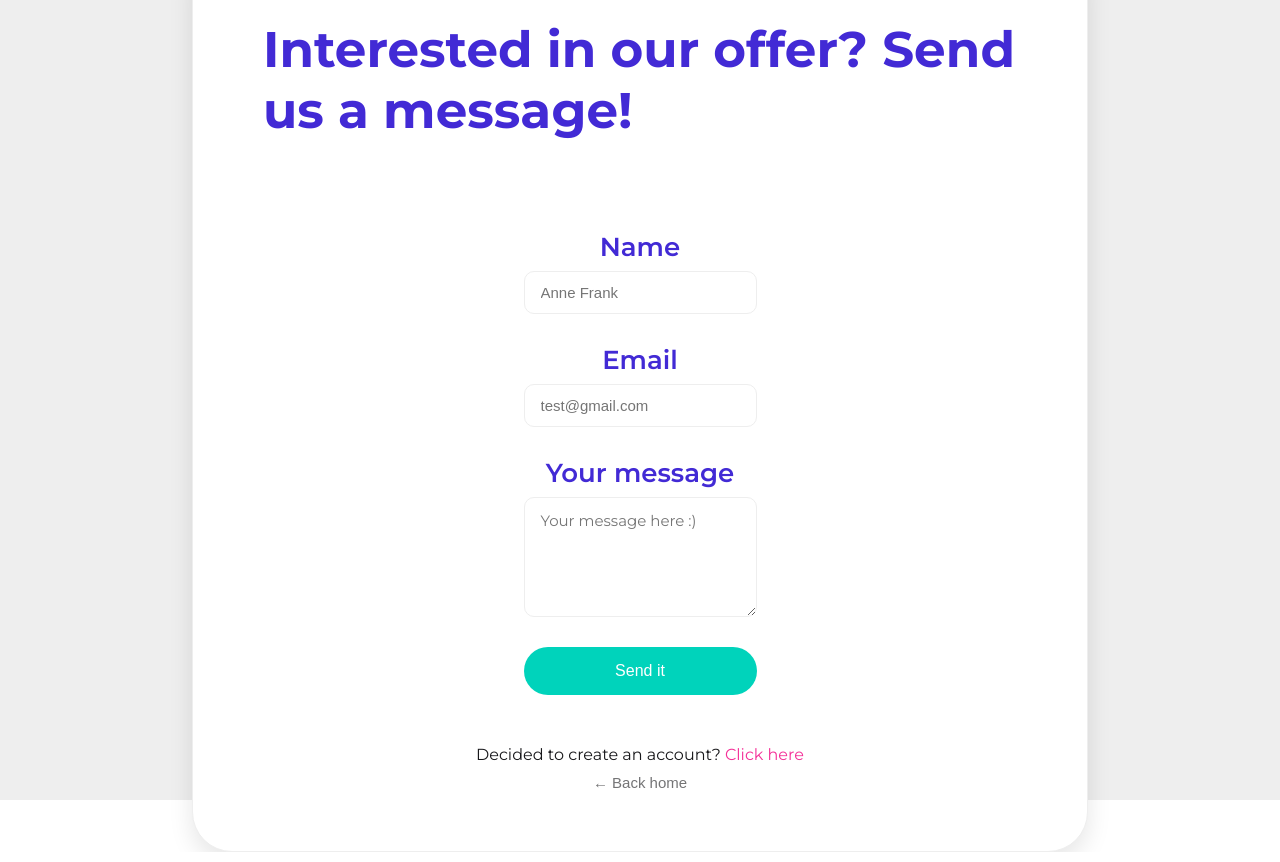
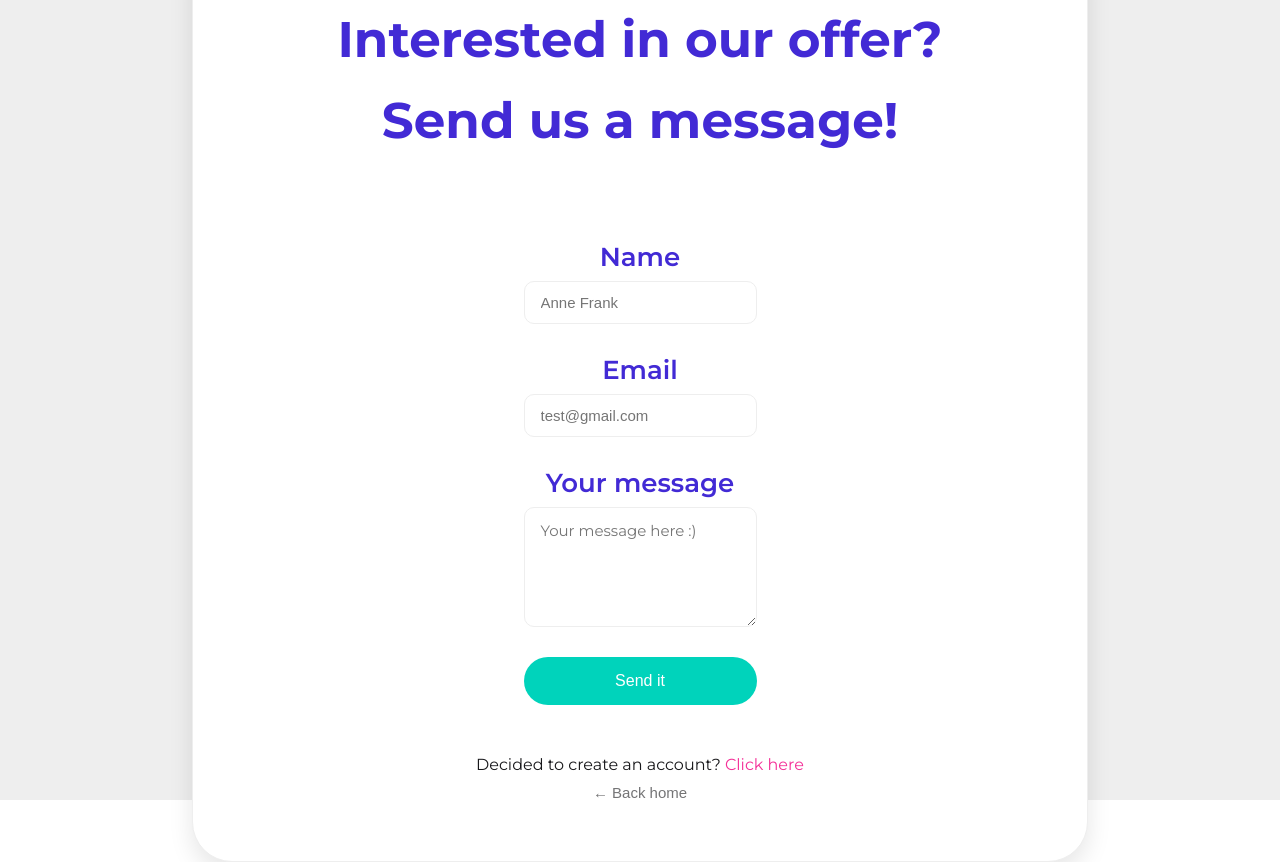
Before and after one commit to adela1coroiu/my_inventory_app, a React (Vite) app in the folder my_inventory_app/: page /contact-page in a window 1280 px wide. Built offline with nearby package versions, Linux system fonts and the light colour scheme; no server answers.

Commit message:
fixed some routing

```diff
--- a/my_inventory_app/src/components/AuthInitializer.jsx
+++ b/my_inventory_app/src/components/AuthInitializer.jsx
@@ -11,7 +11,7 @@ function AuthInitializer({children}) {
             const { data: { session }} = await supabase.auth.getSession(); //upon refreshing the page, we check to see if supabase
             //has a valid key saved in the browser's hidden storage
             if(session) {
-                dispatch(setAuth(session.user)); //if there is a valid key, it dispatches the user to redux
+                dispatch(setAuth(session.user)); //if there is a valid key, it dispatches the user to redux auth state
             }
         };
 
--- a/my_inventory_app/src/components/ContactPage.jsx
+++ b/my_inventory_app/src/components/ContactPage.jsx
@@ -44,7 +44,8 @@ function ContactPage() {
         <div className='dashboard-container'>
             <div className='dashboard-card'>
                 <div className='dashboard-header'>
-                    <h2 className='dashboard-title'>Interested in our offer? Send us a message!</h2>
+                    <h2 className='dashboard-title'>Interested in our offer?</h2>
+                    <h2 className='dashboard-title'>Send us a message!</h2>
                 </div>
                 <form className='auth-form' onSubmit={handleSubmit}>
                     <div className="form-group">
--- a/my_inventory_app/src/components/Login.jsx
+++ b/my_inventory_app/src/components/Login.jsx
@@ -27,7 +27,7 @@ function Login() {
         }
         else {
             dispatch(setAuth(data.user));
-            navigate('/home');
+            navigate('/inventory');
         }
     }
 
--- a/my_inventory_app/src/styles/Auth.css
+++ b/my_inventory_app/src/styles/Auth.css
@@ -31,6 +31,7 @@
     font-size: clamp(40px, 8vw, 70px);
     color: var(--accent);
     padding: 10px;
+    text-align: center;
 }
 
 .auth-description {
```
